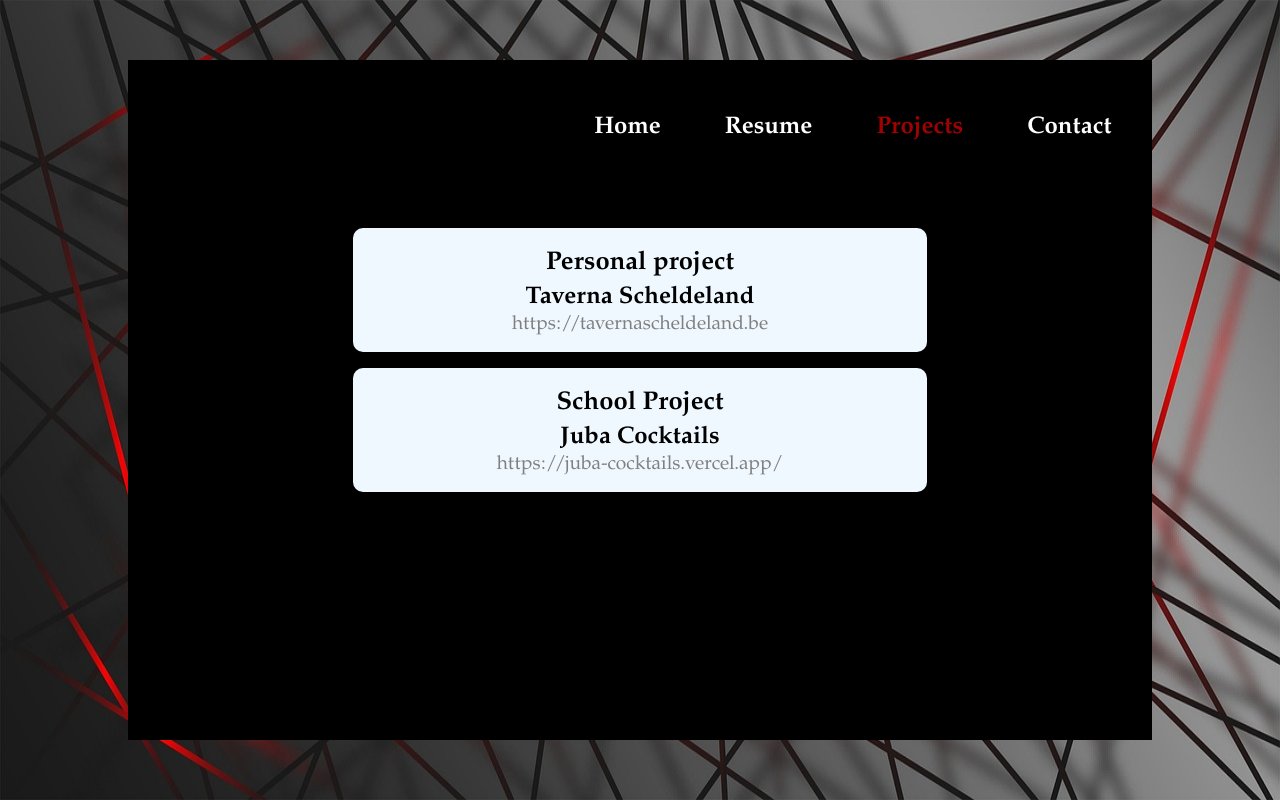
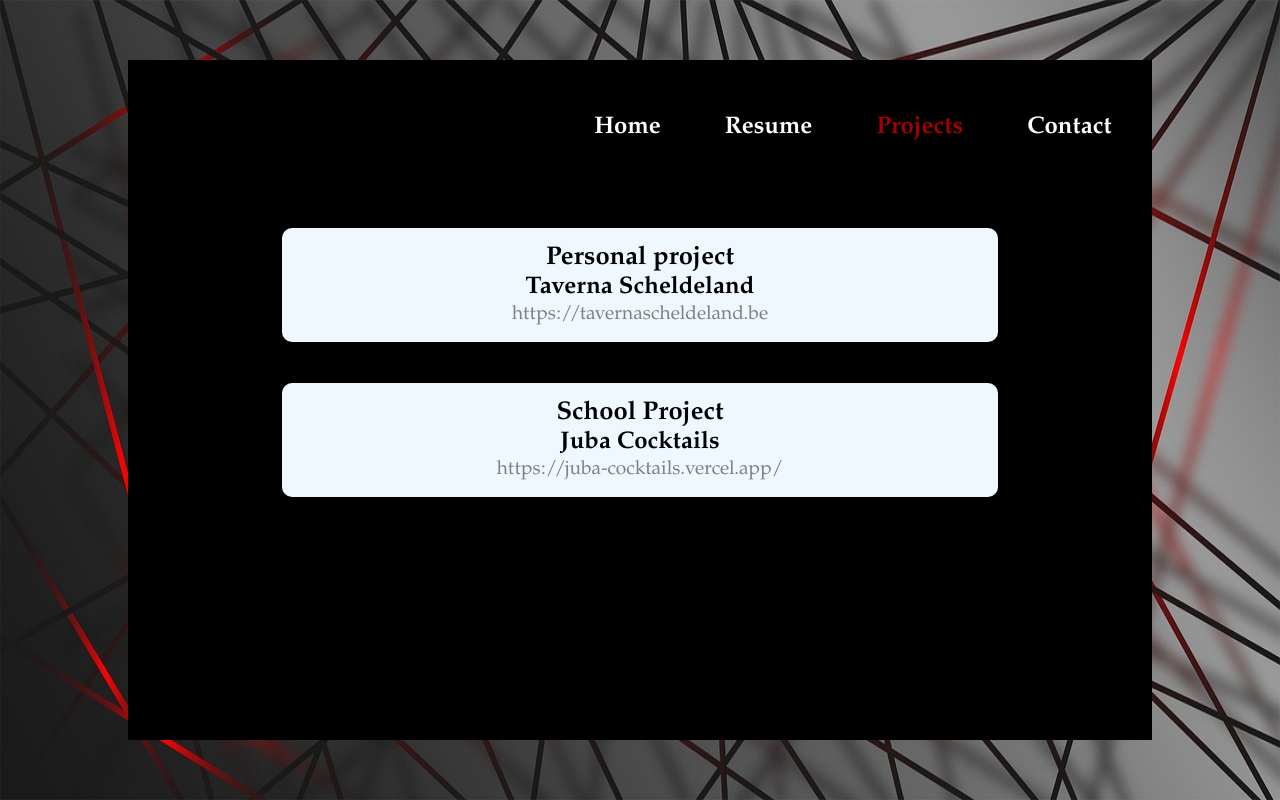
Before and after one commit to Sumaya32/Portfolio, a React (Create React App) app: page /projects in a window 1280 px wide. Built offline with nearby package versions, Linux system fonts and the light colour scheme.

Commit message:
Extra style for home and projects

```diff
--- a/src/pages/projects.module.css
+++ b/src/pages/projects.module.css
@@ -1,26 +1,28 @@
+.projectCardsContainer {
+    display: grid;
+    grid-template-columns: repeat(2, 35rem);
+    column-gap: 25px;
+    row-gap: 25px;
+    justify-content: center;
+    width: 100%;
+   overflow: auto;
+}
+
 .firstProject,
 .secondProject {
     background-color: aliceblue;
-    height: 20%;
+    height: 7rem;
     border-radius: 10px;
     text-align: center;
     word-wrap: break-word;
     display: flex;
     flex-direction: column;
     align-items: center;
-}
-
-.projectCardsContainer {
-    display: grid;
-    grid-template-columns: repeat(2, 35rem);
-    column-gap: 25px;
-    justify-content: center;
-    width: 80%;
+    padding: 1.5rem 0 1.5rem 0;
 }
 
 h3 {
     font-size: 1.6em;
-    padding: 0.3rem;
 }
 
 .projecLinkContainer {
--- a/src/pages/resume.module.css
+++ b/src/pages/resume.module.css
@@ -13,7 +13,7 @@ body {
     flex-direction: column;
     align-items: center;
     width: 80vw;
-
+   overflow: auto;
 }
 
 .miniContainer {
@@ -44,7 +44,6 @@ body {
 .header {
     background-color: rgb(215, 213, 213);
     background-color: aliceblue;
-    ;
     text-align: center;
     cursor: pointer;
     padding: 0.8rem 0 0.8rem 0;
@@ -65,11 +64,11 @@ body {
     padding: 1rem 0 1rem 1rem;
     font-size: 1.5rem;
     width: 100%;
-    margin-bottom: 5rem;
 }
 
 .item1 {
     z-index: 9;
+
 }
 
 .item2 {
@@ -81,7 +80,7 @@ body {
 }
 
 .item4 {
-    z-index: 6
+    z-index: 6;
 }
 
 .item5 {
@@ -89,7 +88,7 @@ body {
 }
 
 .item6 {
-    z-index: 4
+    z-index: 4;
 }
 
 .item7 {
@@ -154,7 +153,7 @@ body {
 }
 
 
-@media only screen and (max-width: 1520px) {
+@media only screen and (max-width: 1640px) {
     .cardContainer {
         width: 100%;
         display: grid;
```
